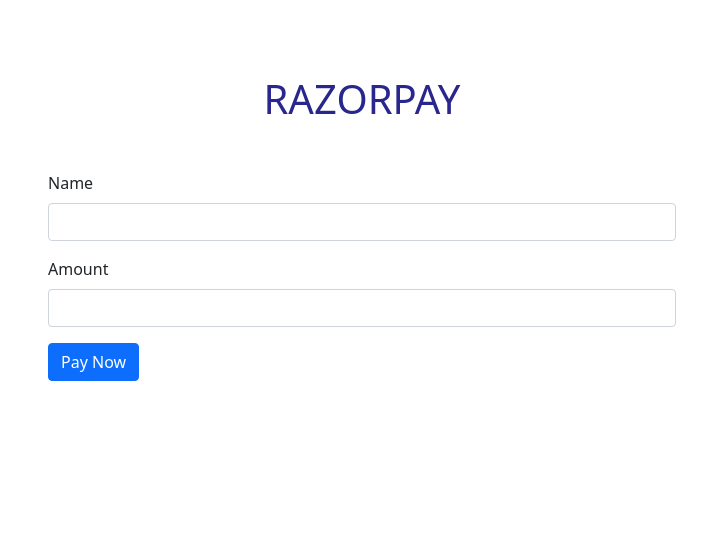
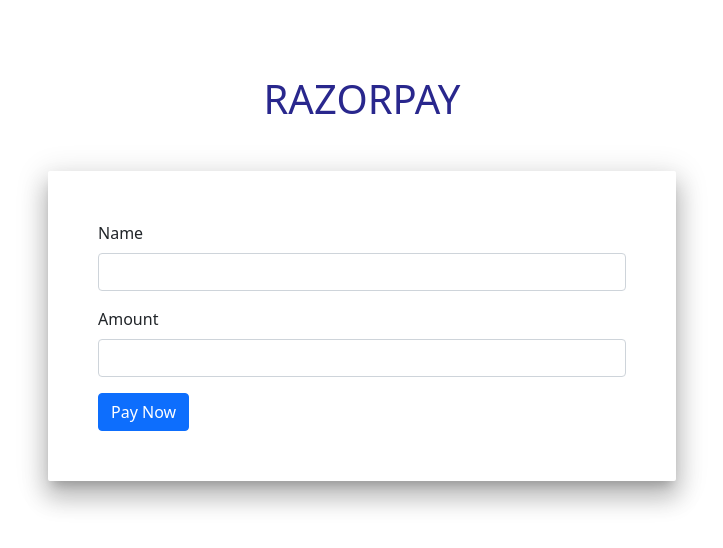
Before and after one commit to Swathi-22/RazorpayTask, a Django app: page / in a window 1280 px wide. Shown: the top 548 px of the page, without its empty margins (278-1001 px from the left). Run offline with Django 4.2, Linux system fonts and the light colour scheme.

Commit message:
Form boxshadow

```diff
--- a/razorpaytask/settings.py
+++ b/razorpaytask/settings.py
@@ -127,8 +127,11 @@ STATICFILES_STORAGE = 'whitenoise.django.GzipManifestStaticFilesStorage'
 # RAZORPAY_KEY_SECRET = 'tdL21YxTdESTRGe0alzp9pI2'
 
 
+# me LIVE
+# RAZORPAY_KEY_ID = 'rzp_live_dN99UEoO11fTe3'
+# RAZORPAY_KEY_SECRET = '3con4DcsN815rGI5Ap6VTt9A'
 
 
-
+# me Test
 RAZORPAY_KEY_ID = 'rzp_test_D9KXF2jonrzG2O'
 RAZORPAY_KEY_SECRET = 'WiqGn58jJE0BOfHZtXpTDRa6'
--- a/templates/index.html
+++ b/templates/index.html
@@ -7,6 +7,7 @@
     <title>RAZORPAY</title>
 
     <link href="https://cdn.jsdelivr.net/npm/bootstrap@5.0.2/dist/css/bootstrap.min.css" rel="stylesheet" integrity="sha384-EVSTQN3/azprG1Anm3QDgpJLIm9Nao0Yz1ztcQTwFspd3yD65VohhpuuCOmLASjC" crossorigin="anonymous">
+
     <style>
       .head{
         text-align: center;
@@ -16,13 +17,20 @@
       .section-start{
         margin: 40px;
       }
+      .form-bg{
+        box-shadow: 0 16px 24px 2px rgba(0, 0, 0, 0.20),
+              0  6px 30px 5px rgba(0, 0, 0, 0.12),
+              0  8px 10px -5px rgba(0, 0, 0,  0.20 );
+        padding: 50px;
+        border-radius: 2px;
+      }
     </style>
 </head>
 <body>
   <h1 class="head">RAZORPAY</h1>
     <div class="row">
         <div class="col-6  mx-auto section-start">
-            <form action="{% url 'web:payment' %}" method='POST'>
+            <form action="{% url 'web:payment' %}" method='POST' class="form-bg">
                 {% csrf_token %}
                 <div class="mb-3">
                   <label for="exampleInputEmail1" class="form-label">Name</label>
--- a/web/views.py
+++ b/web/views.py
@@ -23,7 +23,8 @@ def order_payment(request):
             request,
             "payment.html",
             {
-                "callback_url": "https://" + "razorpaytask.herokuapp.com" + "/callback/",
+                # "callback_url": "https://" + "razorpaytask.herokuapp.com" + "/callback/",
+                "callback_url": "http://" + "127.0.0.1:8000" + "/callback/",
                 "razorpay_key": 'rzp_test_D9KXF2jonrzG2O',
                 "order": order,
             },
```
Also changed, not shown: db.sqlite3.
